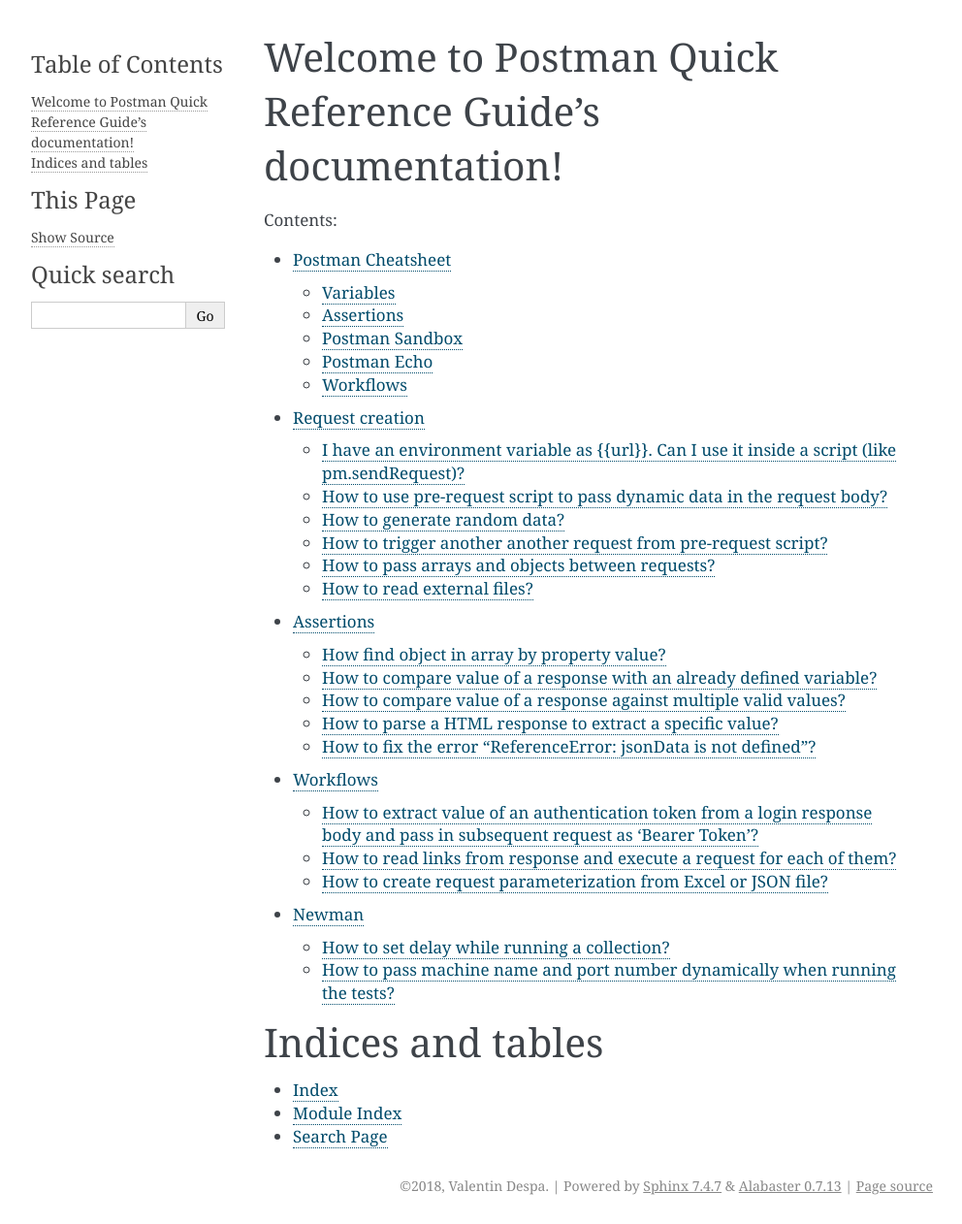
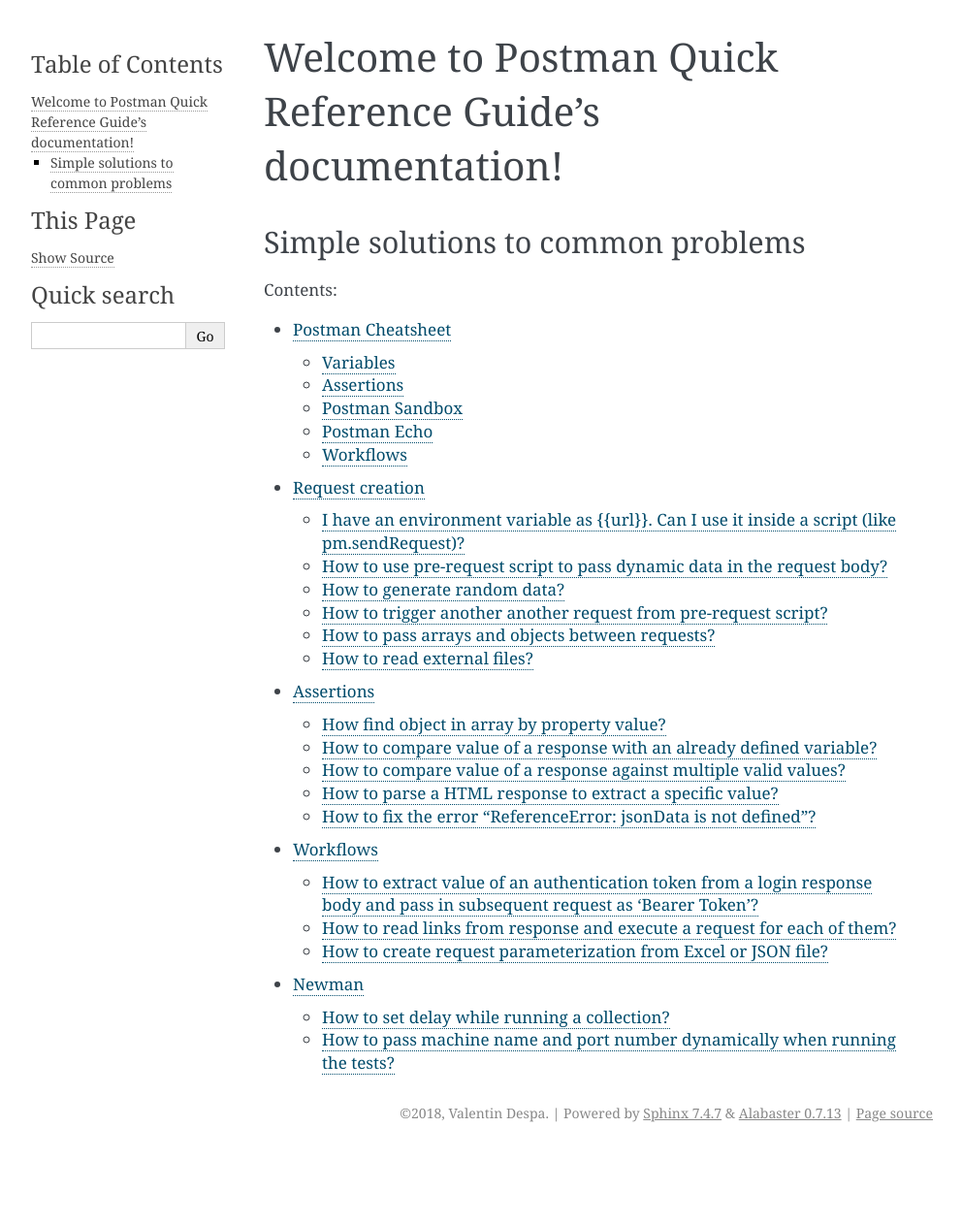
Before and after one commit to vdespa/postman-quick-reference-guide, a Sphinx documentation site: the page built from docs/index.rst, in a window 1280 px wide. Shown: the whole page at 97% size, without its empty margins (148-1140 px from the left). Built offline with Sphinx 7.4.7, drawn with Linux system fonts in a browser that asks for light colours; after the commit the page ends 1187 px from its top, so only the background shows below that.

Commit message:
First draft update

```diff
--- a/docs/conf.py
+++ b/docs/conf.py
@@ -26,7 +26,7 @@
 # The short X.Y version
 version = u''
 # The full version, including alpha/beta/rc tags
-release = u'February 2018'
+release = u'Preview Release - February 2018'
 
 
 # -- General configuration ---------------------------------------------------
--- a/docs/index.rst
+++ b/docs/index.rst
@@ -5,6 +5,10 @@
 
 Welcome to Postman Quick Reference Guide's documentation!
 =========================================================
+
+
+Simple solutions to common problems
+-----------------------------------
 
 .. toctree::
    :maxdepth: 2
@@ -15,11 +19,3 @@
    assertions
    workflows
    newman
-
-
-Indices and tables
-==================
-
-* :ref:`genindex`
-* :ref:`modindex`
-* :ref:`search`
```
